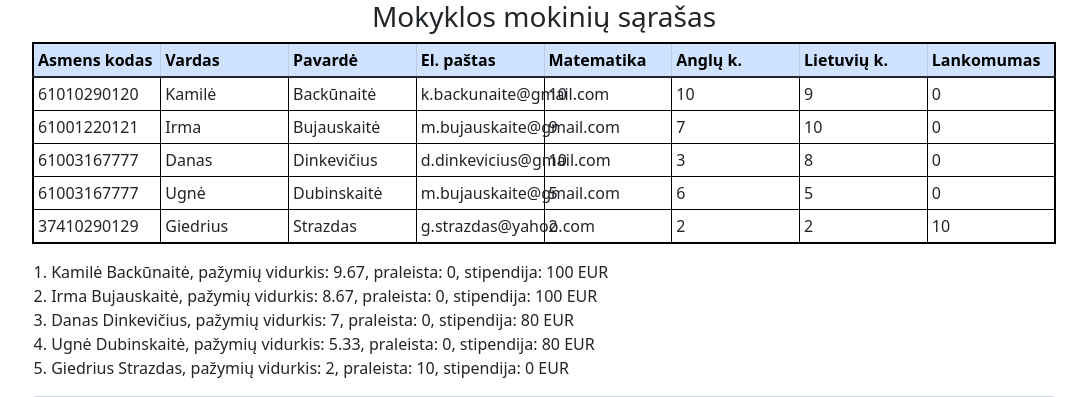
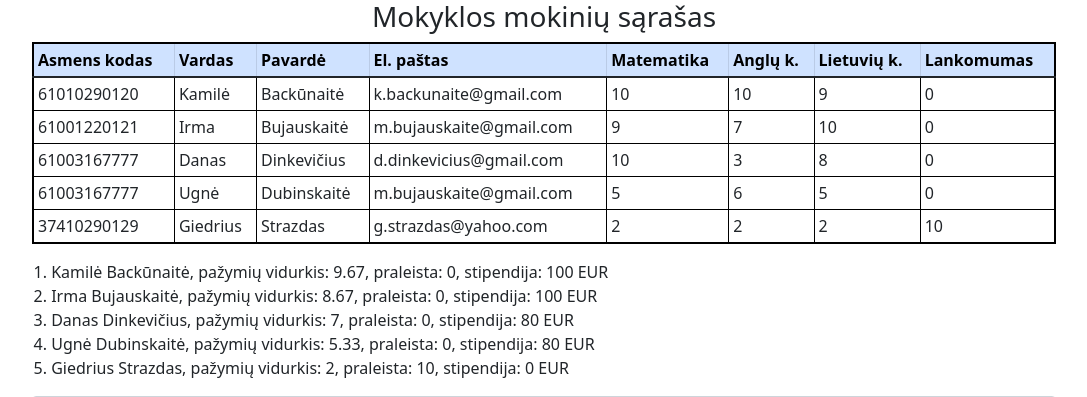
Before and after one commit to g-strazdas/php-School, a PHP site: page /index.php in a window 1280 px wide. Shown: the top 397 px of the page, without its empty margins (96-1183 px from the left). Run offline with PHP 8.4, Linux system fonts and the light colour scheme.

Commit message:
pasalinta table=fixed is duomenys.php

```diff
--- a/data/duomenys.php
+++ b/data/duomenys.php
@@ -64,7 +64,7 @@ $students = [
 <div>
     <?php $keys = array_keys($students['1']);?>
     <?php //var_dump($keys); echo $keys[0]?>
-    <table class="table table-hover table-bordered table-sm" style="table-layout: fixed; margin-left: auto; margin-right: auto; width: 80%; border: solid 2px #000000;">
+    <table class="table table-hover table-bordered table-sm" style="margin-left: auto; margin-right: auto; width: 80%; border: solid 2px #000000;">
         <thead class="table-primary">
             <tr>
                 <?php foreach($keys as $header):?>
```
